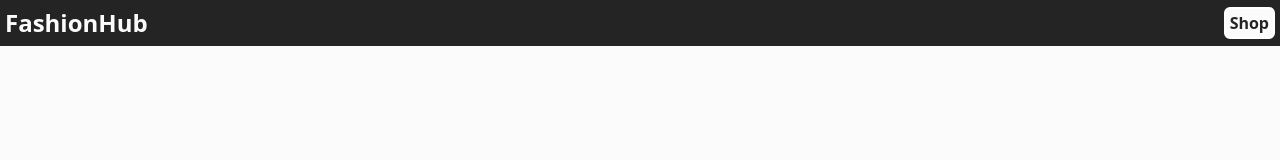
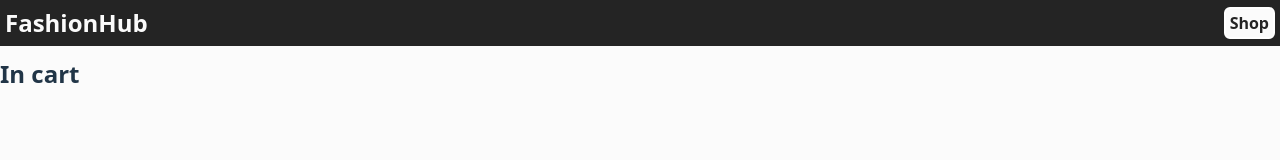
Before and after one commit to Rezwan1768/shopping-cart, a React (Vite) app: page /cart in a window 1280 px wide. Shown: the top 160 px of the page. Built offline with nearby package versions, Linux system fonts and the light colour scheme.

Commit message:
change routing to nested routes to enable built-in context for data sharing

```diff
--- a/src/components/App.tsx
+++ b/src/components/App.tsx
@@ -1,9 +1,11 @@
-import { Shop } from "./Shop";
+import { Outlet } from "react-router";
+import { Header } from "./Header";
 
 function App() {
   return (
     <>
-      <Shop />
+      <Header />
+      <Outlet/>
     </>
   );
 }
--- a/src/components/Cart.tsx
+++ b/src/components/Cart.tsx
@@ -1,7 +1,6 @@
-import { Header } from "./Header";
 
 export function Cart() {
   return(
-    <Header />
+    <h2>In cart</h2>
   )
 }
--- a/src/components/Shop.tsx
+++ b/src/components/Shop.tsx
@@ -2,7 +2,6 @@ import { useState } from "react";
 import { useItemsByCategory } from "../hooks/useItemsByCategory";
 import { ItemCategory } from "./ItemCategory";
 import styles from "../styles/Shop.module.css";
-import { Header } from "./Header";
 
 export function Shop() {
   const [retryId, setRetryId] = useState(0);  // To refetch data on error
@@ -24,7 +23,6 @@ export function Shop() {
 
   return (allItems &&
     <>
-      <Header/>
       <nav className={styles.nav}>
         <a href="#mens">Men's</a>
         <a href="#womens">Women's</a>
--- a/src/main.tsx
+++ b/src/main.tsx
@@ -5,13 +5,16 @@ import "./styles/index.css";
 import App from "./components/App";
 import { Cart } from "./components/Cart";
 import { ErrorPage } from "./components/ErrorPage";
+import { Shop } from "./components/Shop";
 
 createRoot(document.getElementById("root")!).render(
   <StrictMode>
     <BrowserRouter>
       <Routes>
-        <Route path="/" element={<App />} />
-        <Route path="/cart" element={<Cart />} />
+        <Route path="/" element={<App />}>
+          <Route index element={<Shop />} />
+          <Route path="cart" element={<Cart />} />
+        </Route>
         <Route path="*" element={<ErrorPage />} />
       </Routes>
     </BrowserRouter>
```
